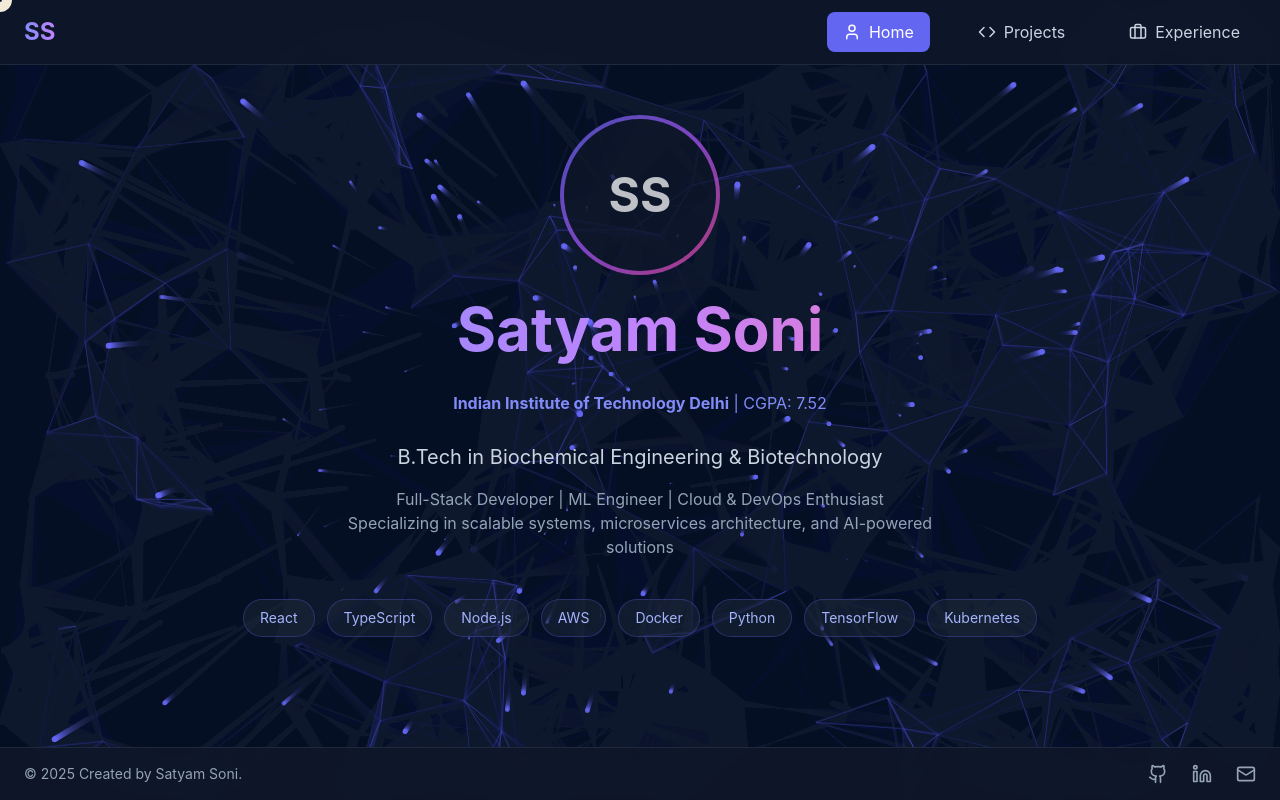
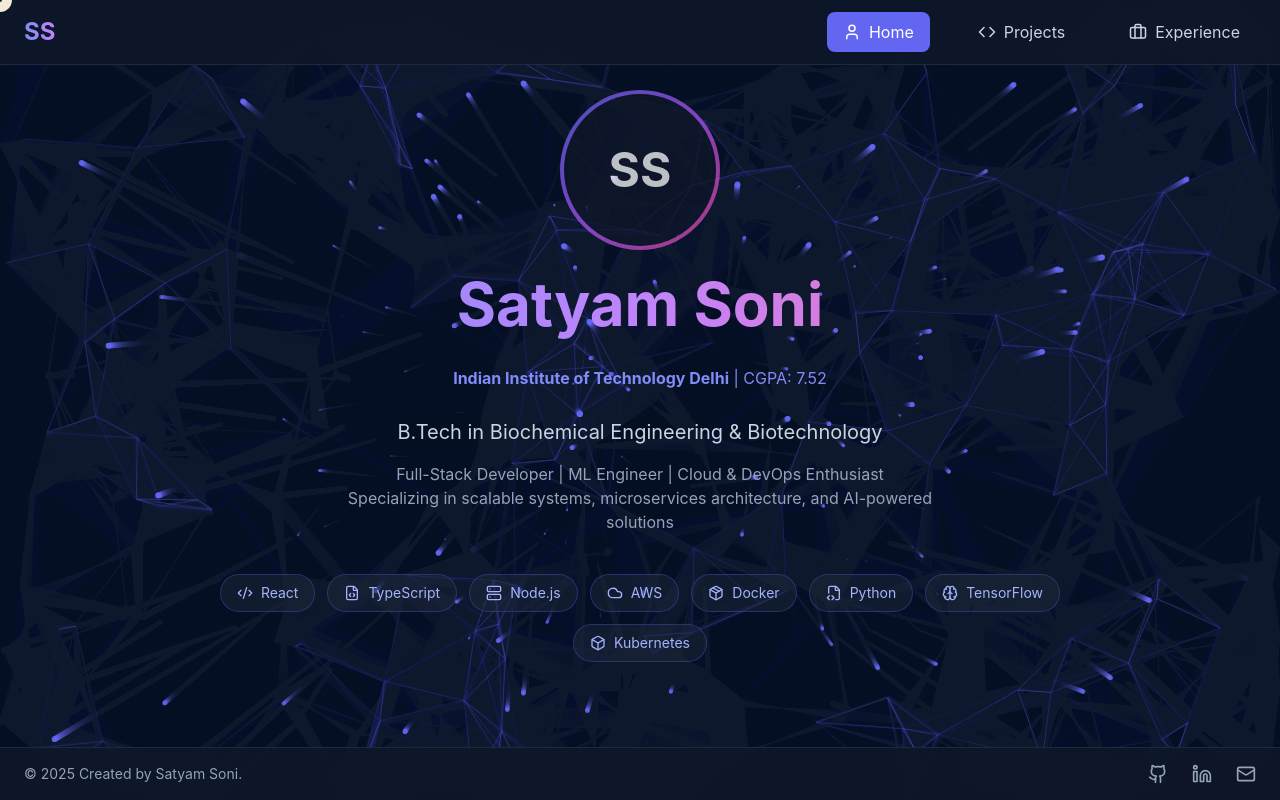
Before and after one commit to Satyam9810/satyam-soni-portfolio, a React (Create React App) app: page / in a window 1280 px wide. Built offline with nearby package versions, Linux system fonts and the light colour scheme.

Commit message:
looks better

```diff
--- a/src/App.js
+++ b/src/App.js
@@ -1,5 +1,5 @@
 import React, { useState, useEffect, useRef } from 'react';
-import { Menu, X, Github, Linkedin, Mail, ExternalLink, ChevronRight, Code, Briefcase, Award, User } from 'lucide-react';
+import { Menu, X, Github, Linkedin, Mail, ExternalLink, ChevronRight, Code, Briefcase, Award, User, Code2, FileCode, Server, Cloud, Package, FileCode2, Brain, Box} from 'lucide-react';
 
 // Custom cursor component (only on desktop)
 const CustomCursor = () => {
@@ -259,6 +259,16 @@
 // Home Page Component - NO SCROLL
 const HomePage = () => {
   const [isVisible, setIsVisible] = useState(false);
+  const technologies = [
+  { name: 'React', icon: Code2 },
+  { name: 'TypeScript', icon: FileCode },
+  { name: 'Node.js', icon: Server },
+  { name: 'AWS', icon: Cloud },
+  { name: 'Docker', icon: Package },
+  { name: 'Python', icon: FileCode2 },
+  { name: 'TensorFlow', icon: Brain },
+  { name: 'Kubernetes', icon: Box }
+];
 
   useEffect(() => {
     setIsVisible(true);
@@ -302,15 +312,19 @@
           </p>
 
           <div className="flex flex-wrap gap-2 md:gap-3 justify-center px-2 pb-4">
-            {['React', 'TypeScript', 'Node.js', 'AWS', 'Docker', 'Python', 'TensorFlow', 'Kubernetes'].map((tech, i) => (
-              <span
-                key={tech}
-                className="px-3 py-1.5 md:px-4 md:py-2 bg-slate-800/50 rounded-full text-xs md:text-sm text-indigo-300 border border-indigo-500/30 hover:border-indigo-500 transition-all duration-300"
-                style={{ animationDelay: `${i * 0.1}s` }}
-              >
-                {tech}
-              </span>
-            ))}
+            {technologies.map((tech, i) => {
+              const Icon = tech.icon;
+              return (
+                <span
+                  key={tech.name}
+                  className="px-3 py-1.5 md:px-4 md:py-2 bg-slate-800/50 rounded-full text-xs md:text-sm text-indigo-300 border border-indigo-500/30 hover:border-indigo-500 transition-all duration-300 flex items-center gap-1.5 md:gap-2"
+                  style={{ animationDelay: `${i * 0.1}s` }}
+                >
+                  <Icon size={14} className="md:w-4 md:h-4" />
+                  {tech.name}
+                </span>
+              );
+            })}
           </div>
         </div>
       </div>
```
